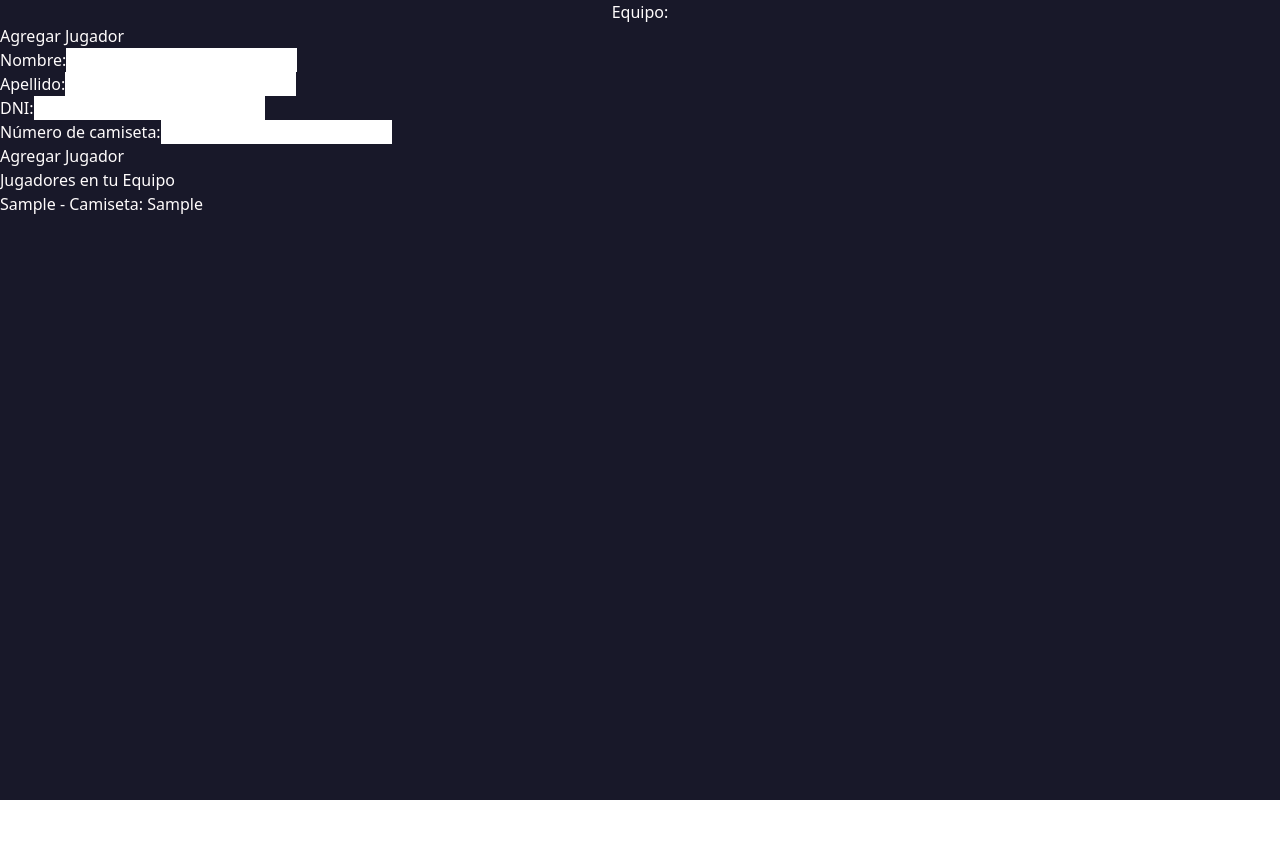
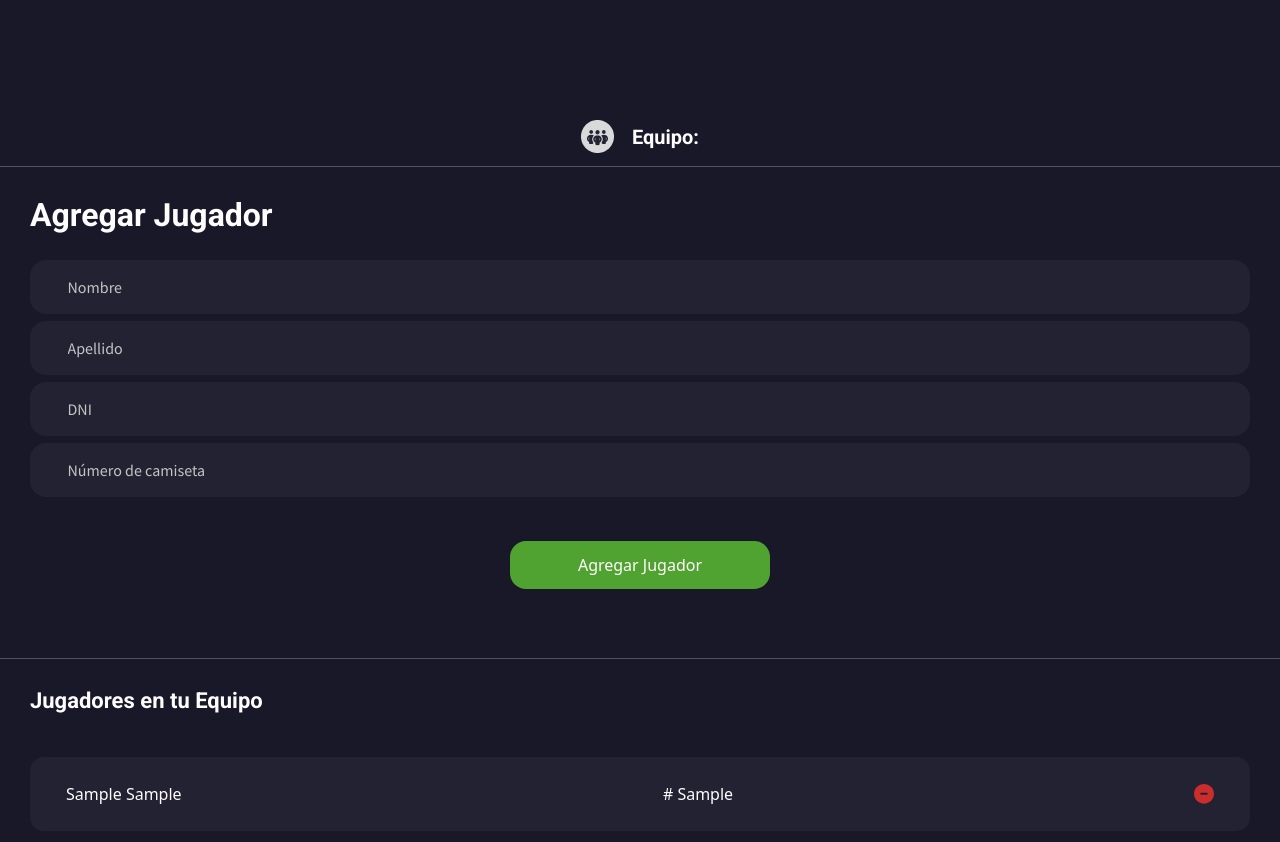
Before and after one commit to valec3/SportPlay, a React (Vite) app: page / in a window 1280 px wide. Both pictures are taken after typing "Sample", "Sample", "Sample", "Sample" into the empty fields and a click on the button "Agregar Jugador". Shown: the top 842 px of the page. Before the commit the page ends 800 px from the top, so only its background shows below. Built offline with nearby package versions, Linux system fonts and the light colour scheme.

Commit message:
add player component done

```diff
--- a/src/modal/AddPlayer.jsx
+++ b/src/modal/AddPlayer.jsx
@@ -24,46 +24,106 @@ export default function Addplayer() {
 	};
 
 	return (
+		<section className=' py-[120px]'>
+			<div className='flex items-center justify-center gap-[18px]'>
+				<img src='images/teamLogoDef.png' alt='Team Logo' />
+				<h1 className='text-xl font-semibold font-Roboto'>
+					Equipo: {nombreEquipo}
+				</h1>
+			</div>
+
+			<hr className='border-[#545458] mt-[13px]' />
+
+			<div className=' mt-[29px] px-[30px]'>
+				<h2 className=' font-Roboto font-bold text-[32px] leading-[38.4px]'>
+					Agregar Jugador
+				</h2>
+				<form className=' mt-[26px]' onSubmit={agregarJugador}>
+					<div className='flex flex-col gap-[7px]'>
 						<div>
-			<div className='flex justify-center '>
-				<h1>Equipo: {nombreEquipo}</h1>
-			</div>
-			<h2>Agregar Jugador</h2>
-			<form onSubmit={agregarJugador}>
-				<label>Nombre:</label>
+							<label className='sr-only '>Nombre:</label>
 							<input
+								className='w-full bg-secondary rounded-2xl py-[15px] pl-[37.52px] placeholder:font-SourceSansPro placeholder:text-neutral'
 								type='text'
+								placeholder='Nombre'
 								value={nombre}
 								onChange={e => setNombre(e.target.value)}
 							/>
-				<br />
-				<label>Apellido:</label>
+						</div>
+
+						<div>
+							<label className='sr-only '>Apellido:</label>
 							<input
+								className='w-full bg-secondary rounded-2xl py-[15px] pl-[37.52px] placeholder:font-SourceSansPro placeholder:text-neutral'
 								type='text'
+								placeholder='Apellido'
 								value={apellido}
 								onChange={e => setApellido(e.target.value)}
 							/>
-				<br />
-				<label>DNI:</label>
-				<input type='text' value={dni} onChange={e => setDni(e.target.value)} />
-				<br />
-				<label>Número de camiseta:</label>
+						</div>
+
+						<div>
+							<label className='sr-only '>DNI:</label>
 							<input
+								className='w-full bg-secondary rounded-2xl py-[15px] pl-[37.52px] placeholder:font-SourceSansPro placeholder:text-neutral'
 								type='text'
+								placeholder='DNI'
+								value={dni}
+								onChange={e => setDni(e.target.value)}
+							/>
+						</div>
+
+						<div>
+							<label className='sr-only '>Número de camiseta:</label>
+							<input
+								className='w-full bg-secondary rounded-2xl py-[15px] pl-[37.52px] placeholder:font-SourceSansPro placeholder:text-neutral'
+								type='text'
+								placeholder='Número de camiseta'
 								value={numeroCamiseta}
 								onChange={e => setNumeroCamiseta(e.target.value)}
 							/>
-				<br />
-				<button type='submit'>Agregar Jugador</button>
+						</div>
+					</div>
+
+					<div className='flex justify-center mt-11'>
+						<button
+							className='py-3 bg-accent w-[260px] rounded-2xl'
+							type='submit'
+						>
+							Agregar Jugador
+						</button>
+					</div>
 				</form>
-			<h3>Jugadores en tu Equipo</h3>
-			<ul>
+			</div>
+
+			<hr className='border-[#545458] mt-[68.5px]' />
+
+			<div className=' px-[30px] mt-[29.5px]'>
+				<h3 className=' font-Roboto font-bold text-[22px] leading-[26.4px]'>
+					Jugadores en tu Equipo
+				</h3>
+				<ul className='mt-[42px] bg-secondary rounded-[14px] py-[25px] flex flex-col gap-[21px]'>
 					{jugadores.map((jugador, index) => (
-					<li key={index}>
-						{jugador.nombre} - Camiseta: {jugador.numeroCamiseta}
+						<li
+							className={`flex flex-col justify-center ${index >= 1 && index % 1 === 0 ? 'border-t-[0.5px] border-[#545458] pt-4' : ''}`}
+							key={index}
+						>
+							<div className='flex items-center justify-between px-9'>
+								<p className='w-[136px]'>
+									{jugador.nombre} {jugador.apellido}
+								</p>
+								<span># {jugador.numeroCamiseta}</span>
+								<button>
+									<img
+										src='images/deletePlayerIcon.svg'
+										alt='Delete Player Icon'
+									/>
+								</button>
+							</div>
 						</li>
 					))}
 				</ul>
 			</div>
+		</section>
 	);
 }
```
Also changed, not shown: public/images/deletePlayerIcon.svg (added), public/images/teamLogoDef.png (added). Lines whose indentation alone changed are shown as unchanged.
